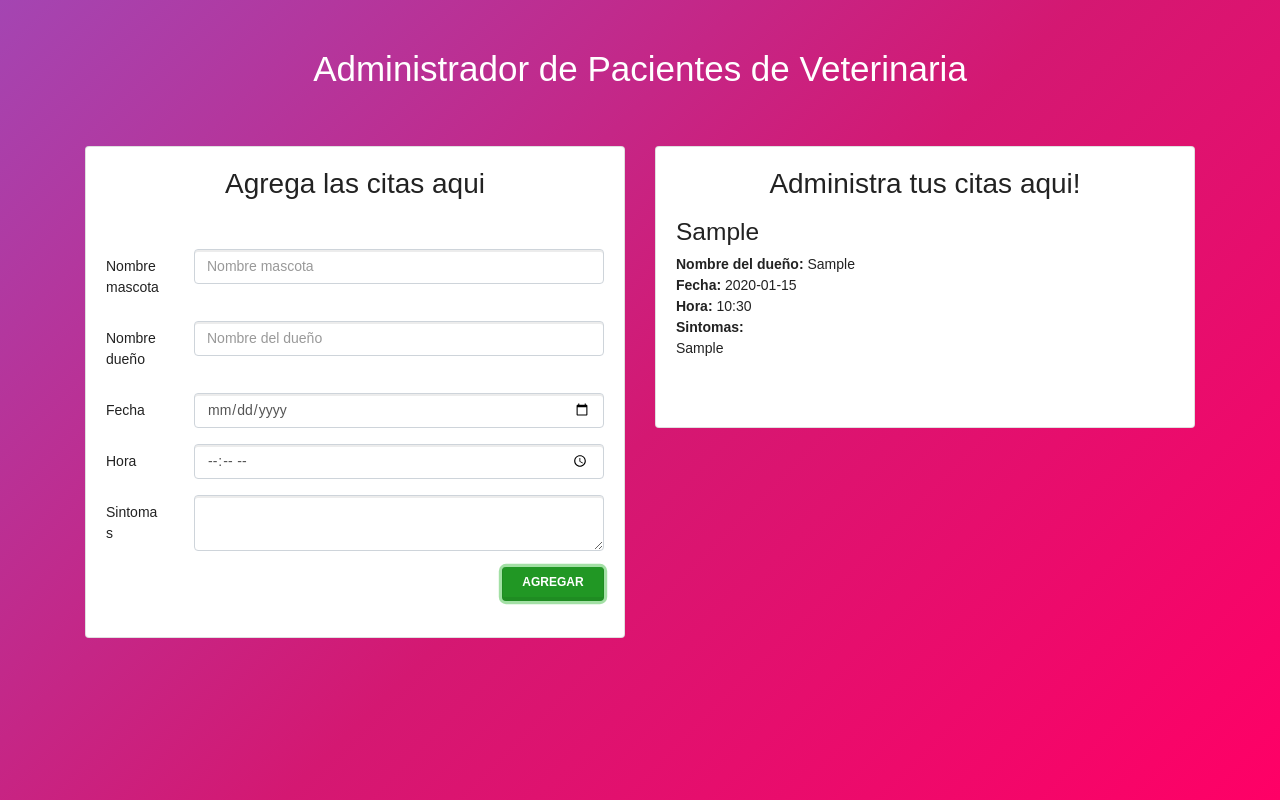
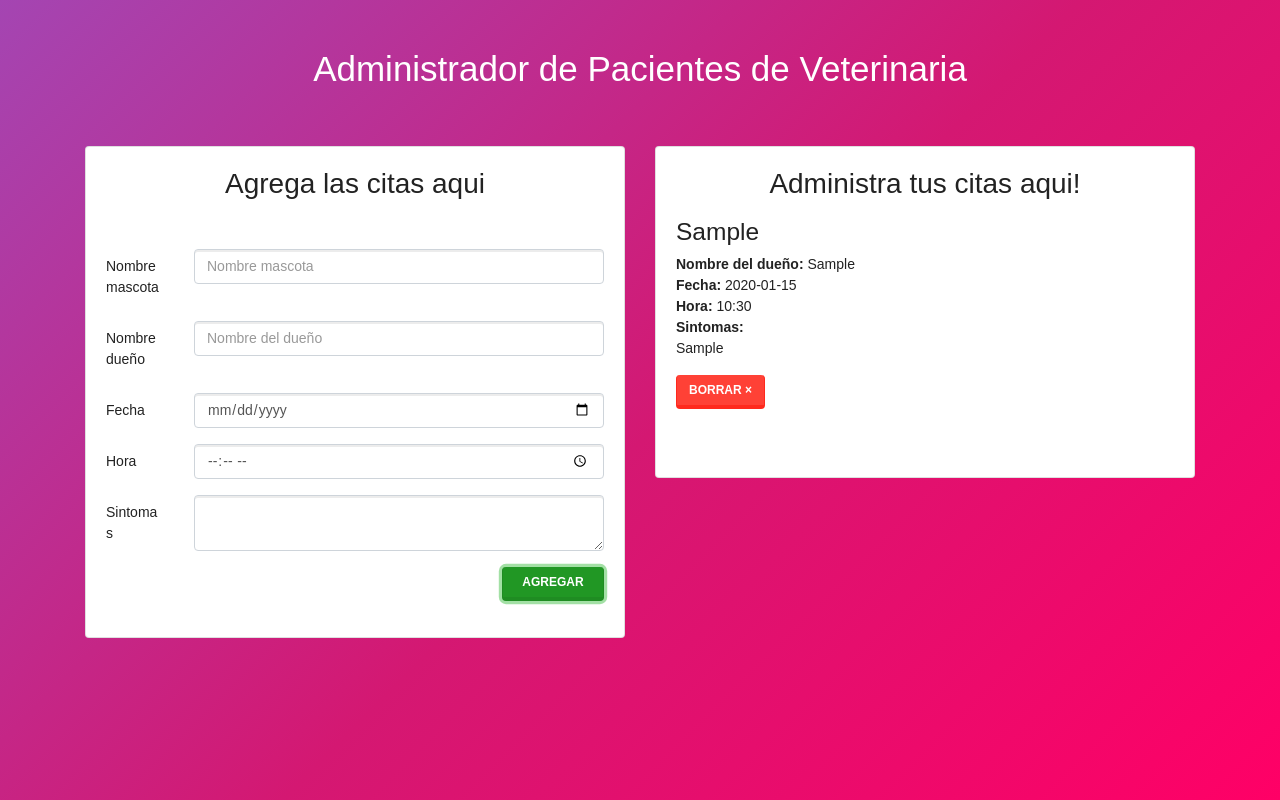
Before and after one commit to MarceLlanos/Administrador-Pacientes-Veterinaria, a React (Create React App) app: page / in a window 1280 px wide. Both pictures are taken after typing "Sample", "Sample", "2020-01-15", "10:30", "Sample" into the empty fields and a click on the button "AGREGAR". Built offline with nearby package versions, Linux system fonts and the light colour scheme.

Commit message:
Se agrego el boton borrar citas del DOM y del state realizando las operaciones de obtener copia del state, borrar el elemento del state y actualizar el state, donde se hizo el uso del filter par poder traer los datos distintos al id que se quiere borrar

```diff
--- a/src/App.js
+++ b/src/App.js
@@ -16,6 +16,19 @@ class App extends Component {
       citas
     });
   }
+
+  borrarCita = id => {
+    //obtener copia del state
+    const citasActuales = [...this.state.citas];
+
+
+    //borrar el elemento del state: existe una funcion que se llama fielter
+    const citas = citasActuales.filter(cita => cita.id !== id);
+
+    //Actualizar el state
+
+    this.setState({citas});
+  }
   render(){
     return (
       <div className="container">
@@ -29,6 +42,7 @@ class App extends Component {
 					<div className = "col-md-6">
 						<ListaCitas
 							citas = {this.state.citas}
+              borrarCita = {this.borrarCita}
 						/>
 					</div>
         </div>
--- a/src/components/Cita.js
+++ b/src/components/Cita.js
@@ -3,8 +3,12 @@ import React, { Component } from 'react';
 
 class Cita extends Component {
 
+	eliminarCita = () => {
+		this.props.borrarCita(this.props.info.id);
+	}
+
   render() {
-		const {duenio, fecha, hora, id, mascota, sintomas} =  this.props.info
+		const {duenio, fecha, hora, mascota, sintomas} =  this.props.info
     return (
       <div className = "media mt-3">
 				<div className = "media-body">
@@ -14,6 +18,7 @@ class Cita extends Component {
 					<p className = "card-text"><span>Hora: </span>{hora}</p>
 					<p className = "card-text"><span>Sintomas: </span></p>
 					<p className = "card-text">{sintomas}</p>
+					<button onClick = {this.eliminarCita} className = "btn btn-danger">Borrar &times;</button>
 				</div>
       </div>
     );
--- a/src/components/ListaCitas.js
+++ b/src/components/ListaCitas.js
@@ -18,6 +18,7 @@ class ListaCitas extends Component {
 							<Cita
 								key = {cita}
 								info = {this.props.citas[cita]}
+								borrarCita = {this.props.borrarCita}
 							/>
 						))}
 					</div>
```
